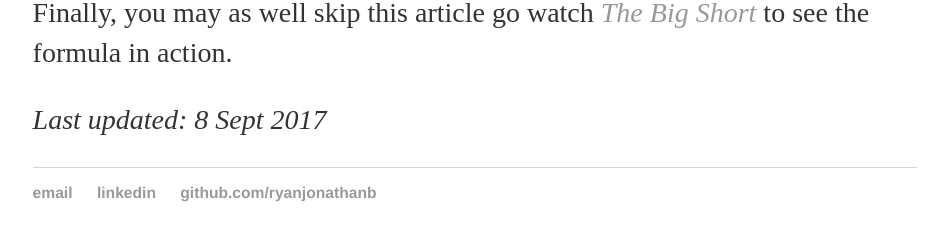
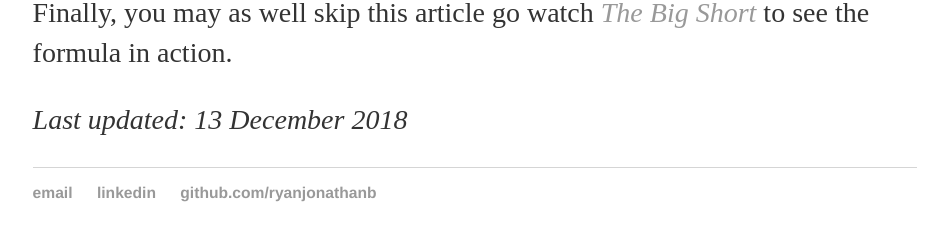
Before and after one commit to ryanjonathanb/ryanjonathanb.github.io, a Jekyll site: the page built from _posts/2016-09-04-alchemy-of-returns.md, in a window 1280 px wide and 900 px high, scrolled down 1780 px. Shown: the part 666-897 px from the top of the window, without its empty margins (165-1108 px from the left). Built offline with Jekyll 4.4.1, drawn with Linux system fonts in a browser that asks for light colours; some web fonts are replaced.

Commit message:
Update 2016-09-04-alchemy-of-returns.md

```diff
--- a/_posts/2016-09-04-alchemy-of-returns.md
+++ b/_posts/2016-09-04-alchemy-of-returns.md
@@ -25,4 +25,4 @@ _Luck_ - there's a reason why we say "Good luck on your ____". A good luck can m
 
 Finally, you may as well skip this article go watch _[The Big Short](http://www.imdb.com/title/tt1596363/)_ to see the formula in action.
 
-_Last updated: 8 Sept 2017_
+_Last updated: 13 December 2018_
```
